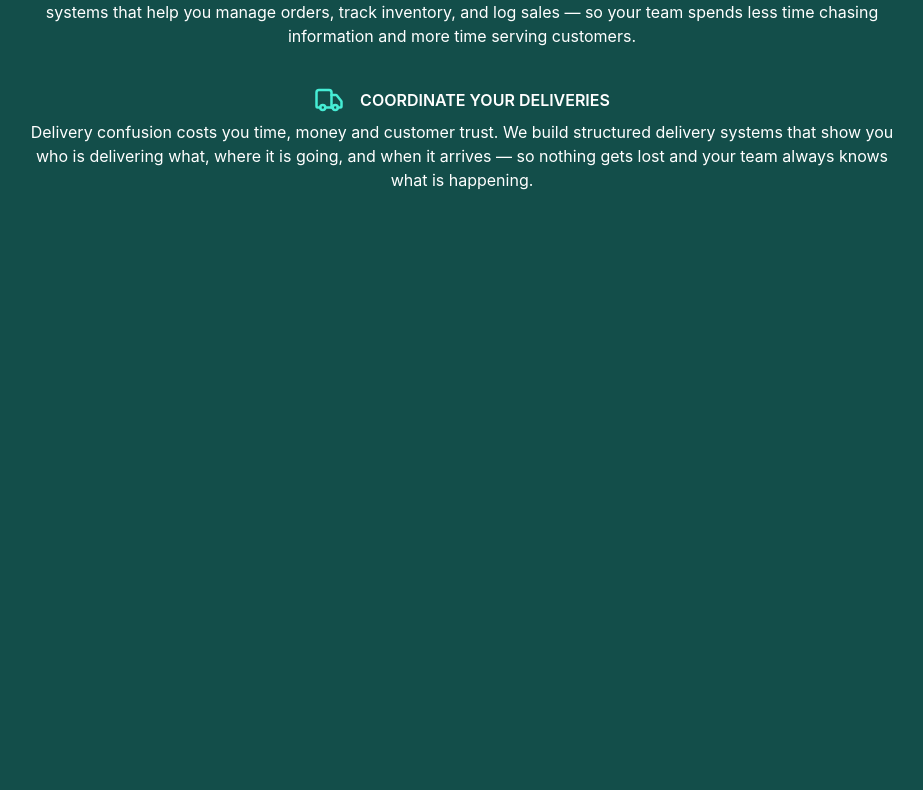
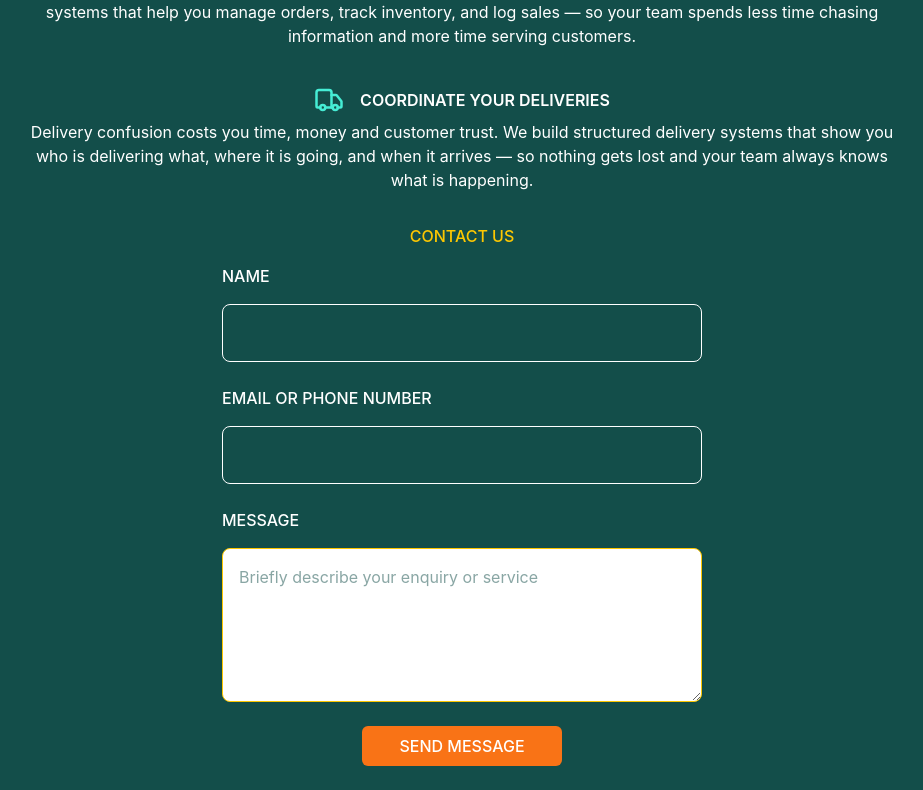
Before and after one commit to clientpulldigitalhq/agency-website, a React (Vite) app: page / in a window 1280 px wide. Shown: the part 1208-1998 px from the top of the page, without its empty margins (178-1101 px from the left). Before the commit the page ends 1432 px from the top, so only its background shows below. Built offline with nearby package versions, Linux system fonts and the light colour scheme.

Commit message:
feat(ContactSection): add ContactSection

```diff
--- /dev/null
+++ b/src/components/contact/ContactForm.jsx
@@ -0,0 +1,136 @@
+import { useState } from "react";
+
+function ContactForm() {
+  const [formData, setFormData] = useState({
+    name: "",
+    emailOrPhone: "",
+    message: "",
+  });
+
+  const [formError, setFormError] = useState({
+    nameError: "",
+    emailOrPhoneError: "",
+    messageError: "",
+  });
+
+  const isPhone = (value) => /^\d+$/.test(value);
+
+  const isEmail = (value) => value.includes("@");
+
+  const handleSubmit = (e) => {
+    // prevent default behavior of the browser
+    e.preventDefault();
+
+    if (!formData.name.trim()) {
+      setFormError((prevError) => ({
+        ...prevError,
+        nameError: "Name is required!",
+      }));
+
+      return;
+    }
+
+    if (!formData.emailOrPhone.trim()) {
+      setFormError((prevError) => ({
+        ...prevError,
+        emailOrPhoneError: "Email Address or Phone Number is required!",
+      }));
+
+      return;
+    }
+
+    if (!isPhone(formData.emailOrPhone) && !isEmail(formData.emailOrPhone)) {
+      setFormError((prevError) => ({
+        ...prevError,
+        emailOrPhoneError: "It must be an Email Address or a Phone number",
+      }));
+      return;
+    }
+
+    if (!formData.message.trim()) {
+      setFormError((prevError) => ({
+        ...prevError,
+        messageError: "Message is required!",
+      }));
+      return;
+    }
+
+    console.log(formData.message.trim());
+  };
+
+  const handleChange = (e) => {
+    setFormError({ nameError: "", emailOrPhoneError: "", messageError: "" });
+
+    const { name, value } = e.target;
+
+    setFormData((prevData) => ({ ...prevData, [name]: value }));
+  };
+
+  return (
+    <form
+      className="mx-auto w-full *:mb-6 sm:max-w-120"
+      onSubmit={handleSubmit}
+    >
+      <div className="input-container">
+        <label htmlFor="name" className="label">
+          NAME
+        </label>
+        <input
+          type="text"
+          name="name"
+          id="name"
+          className="rounded-lg border border-white bg-transparent p-4 focus:outline-0"
+          onChange={handleChange}
+          value={formData.name}
+        />
+
+        {formError.nameError && (
+          <p className="errorElement">{formError.nameError}</p>
+        )}
+      </div>
+      <div className="input-container">
+        <label htmlFor="name" className="label">
+          EMAIL OR PHONE NUMBER
+        </label>
+        <input
+          type="type"
+          name="emailOrPhone"
+          id="email"
+          className="rounded-lg border border-white bg-transparent p-4 focus:outline-0"
+          onChange={handleChange}
+          value={formData.emailOrPhone}
+        />
+        {formError.emailOrPhoneError && (
+          <p className="errorElement">{formError.emailOrPhoneError} </p>
+        )}
+      </div>
+      <div className="input-container">
+        <label htmlFor="message" className="label">
+          MESSAGE
+        </label>
+        <textarea
+          id="message"
+          rows={5}
+          name="message"
+          placeholder="Briefly describe your enquiry or service"
+          className="rounded-lg border border-yellow-400 bg-white p-4 text-[#134e4a] focus:outline-0"
+          onChange={handleChange}
+          value={formData.message}
+        />
+
+        {formError.messageError && (
+          <p className="errorElement">{formError.messageError}</p>
+        )}
+      </div>
+
+      <button
+        type="submit"
+        className="w-full cursor-pointer rounded-md bg-[#f97316] p-2 font-medium transition-colors duration-300 hover:bg-[#e16e1c] sm:max-w-50"
+      >
+        SEND MESSAGE
+      </button>
+    </form>
+  );
+}
+
+export default ContactForm;
--- /dev/null
+++ b/src/components/contact/ContactSection.jsx
@@ -0,0 +1,14 @@
+import ContactForm from "./ContactForm";
+
+function ContactSection() {
+  return (
+    <section className="px-4 text-center text-white" id="contact">
+      <div>
+        <h2 className="mb-4 font-medium text-yellow-400">CONTACT US</h2>
+      </div>
+      <ContactForm />
+    </section>
+  );
+}
+
+export default ContactSection;
--- a/src/index.css
+++ b/src/index.css
@@ -22,3 +22,15 @@ body {
 @utility flex-center {
   @apply flex items-center;
 }
+
+@utility input-container {
+  @apply flex w-full flex-col;
+}
+
+@utility label {
+  @apply mb-4 self-start font-medium;
+}
+
+@utility errorElement {
+  @apply mt-2 self-start font-medium text-red-300;
+}
--- a/src/pages/HomePage.jsx
+++ b/src/pages/HomePage.jsx
@@ -2,6 +2,7 @@ import Navbar from "../components/navbar/Navbar";
 import HeroSection from "../components/hero/HeroSection";
 import AboutSection from "../components/about/AboutSection";
 import ServicesSection from "../components/services/ServicesSection";
+import ContactSection from "../components/contact/ContactSection";
 
 function HomePage() {
   return (
@@ -10,6 +11,7 @@ function HomePage() {
       <HeroSection />
       <AboutSection />
       <ServicesSection />
+      <ContactSection />
     </>
   );
 }
```
